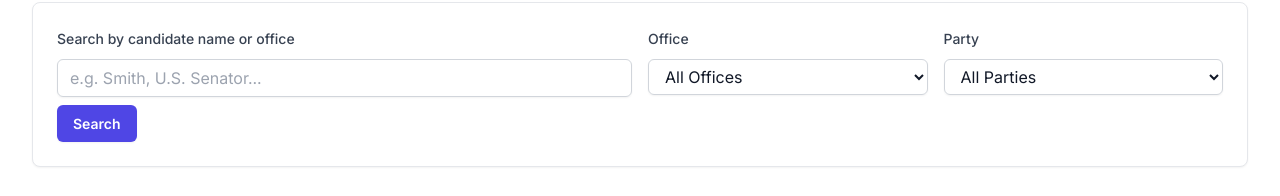
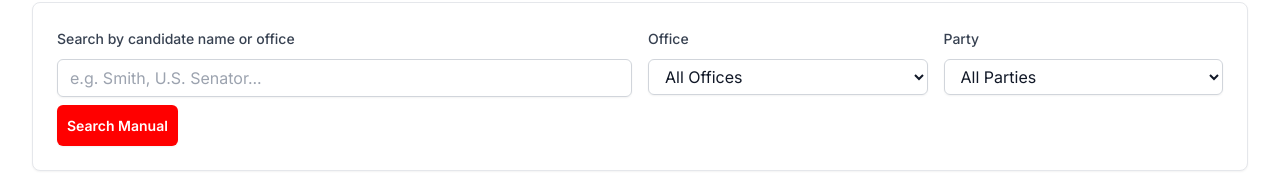
Before and after one commit to mgianasi/VGuide, a Next.js app: page /1/voters-guide in a window 1280 px wide. Shown: the part 290-486 px from the top of the page. Built offline with nearby package versions, Linux system fonts and the light colour scheme; no server answers; the database is empty.

Commit message:
debug: add verbose logging and obvious search button

```diff
--- a/src/app/[locale]/voters-guide/page.tsx
+++ b/src/app/[locale]/voters-guide/page.tsx
@@ -20,6 +20,7 @@ type Props = {
 };
 
 export default function VotersGuidePage({ params }: Props) {
+  console.log("DEBUG: VotersGuidePage mounted (or rendered)");
   const [submissions, setSubmissions] = useState<CandidateSubmission[]>([]);
   const [loading, setLoading] = useState(false);
   const [query, setQuery] = useState("");
@@ -99,8 +100,9 @@ export default function VotersGuidePage({ params }: Props) {
               <button
                 onClick={fetchResults}
                 className="btn-primary mt-2"
+                style={{ backgroundColor: "red", padding: "10px", color: "white", display: "block" }}
               >
-                Search
+                Search Manual
               </button>
             </div>
             <div>
```
